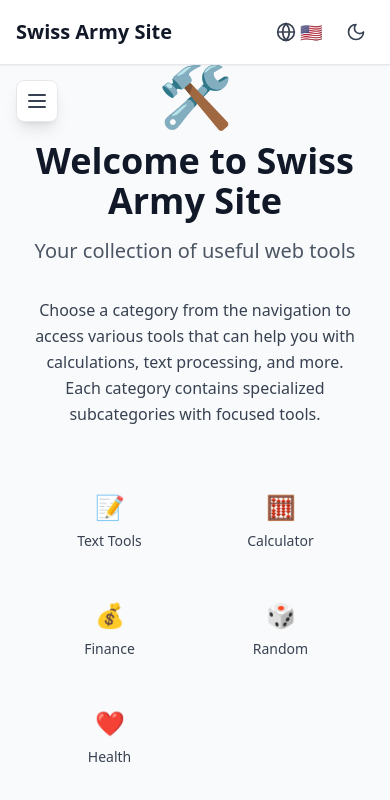
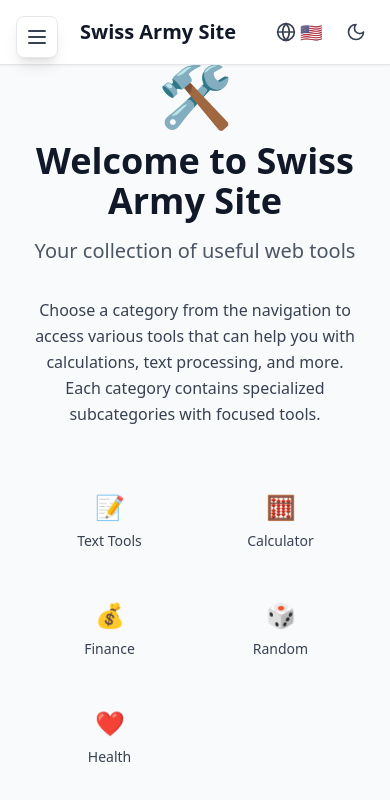
Before and after one commit to mleonelli/swiss-army-site, a React (Vite) app: page / in a window 390 px wide. Shown: the top 800 px of the page. Built offline with nearby package versions, Linux system fonts and the light colour scheme.

Commit message:
Updated Header.tsx

```diff
--- a/src/components/Header.tsx
+++ b/src/components/Header.tsx
@@ -16,8 +16,8 @@ export function Header() {
   return (
     <header className="bg-white dark:bg-gray-800 shadow-sm border-b border-gray-200 dark:border-gray-700 sticky top-0 z-50">
       <div className="max-w-7xl mx-auto px-4 sm:px-6 lg:px-8">
-        <div className="flex justify-between items-center h-16">
-          <div className="flex items-center">
+        <div className="flex justify-between items-center h-16 md:justify-between">
+          <div className="flex items-center ml-16 md:ml-0">
             <h1 className="text-xl sm:text-2xl font-bold text-gray-900 dark:text-white">
               {t('app.title')}
             </h1>
--- a/src/components/Navigation.tsx
+++ b/src/components/Navigation.tsx
@@ -90,7 +90,7 @@ const Navigation: React.FC<NavigationProps> = ({
       {/* Mobile Menu Button */}
       <button
         onClick={() => setIsMobileMenuOpen(!isMobileMenuOpen)}
-        className="md:hidden fixed top-20 left-4 z-50 p-2 bg-white dark:bg-gray-800 rounded-lg shadow-lg border border-gray-200 dark:border-gray-700"
+        className="md:hidden fixed top-4 left-4 z-50 p-2 bg-white dark:bg-gray-800 rounded-lg shadow-lg border border-gray-200 dark:border-gray-700"
         aria-label="Toggle menu"
       >
         {isMobileMenuOpen ? (
```
